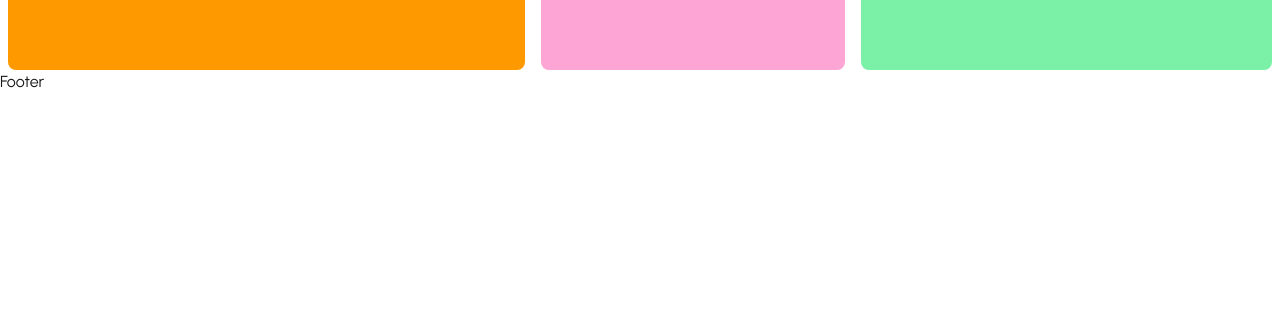
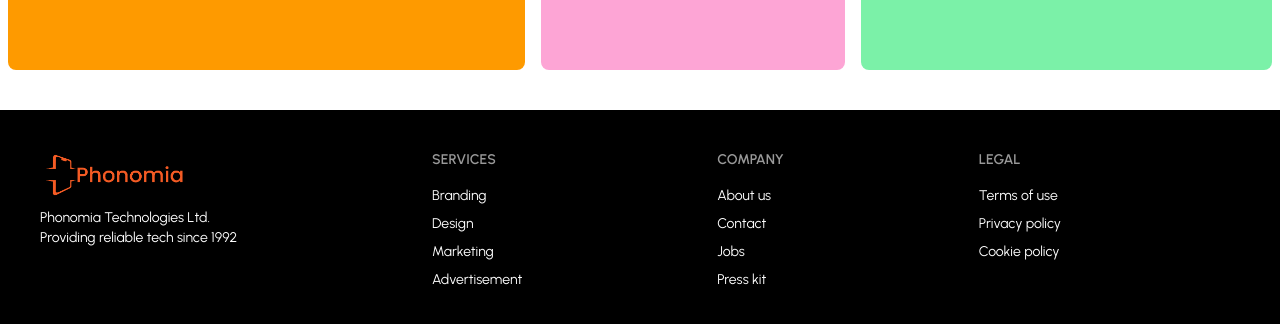
Before and after one commit to Rafi-Shariar/Phonomia-Client, a React (Vite) app: page / in a window 1280 px wide. Shown: the part 2174-2498 px from the top of the page. Before the commit the page ends 2268 px from the top, so only its background shows below. Built offline with nearby package versions, Linux system fonts and the light colour scheme.

Commit message:
Footer done

```diff
--- /dev/null
+++ b/src/components/homepage/FaqContainer.jsx
@@ -0,0 +1,47 @@
+import React from "react";
+
+const FaqContainer = () => {
+  return (
+    <div>
+      <h1
+        className="text-4xl font-semibold
+        bg-linear-to-r from-orange-600 to-yellow-300
+        bg-clip-text text-transparent mt-10"
+      >
+        FAQs
+      </h1>
+
+      <div className="collapse collapse-plus bg-base-100 border border-base-300 mt-6">
+        <input type="radio" name="my-accordion-3" defaultChecked />
+        <div className="collapse-title font-semibold">
+          How do I create an account?
+        </div>
+        <div className="collapse-content text-sm">
+          Click the "Sign Up" button in the top right corner and follow the
+          registration process.
+        </div>
+      </div>
+      <div className="collapse collapse-plus bg-base-100 border border-base-300">
+        <input type="radio" name="my-accordion-3" />
+        <div className="collapse-title font-semibold">
+          I forgot my password. What should I do?
+        </div>
+        <div className="collapse-content text-sm">
+          Click on "Forgot Password" on the login page and follow the
+          instructions sent to your email.
+        </div>
+      </div>
+      <div className="collapse collapse-plus bg-base-100 border border-base-300">
+        <input type="radio" name="my-accordion-3" />
+        <div className="collapse-title font-semibold">
+          How do I update my profile information?
+        </div>
+        <div className="collapse-content text-sm">
+          Go to "My Account" settings and select "Edit Profile" to make changes.
+        </div>
+      </div>
+    </div>
+  );
+};
+
+export default FaqContainer;
--- /dev/null
+++ b/src/components/shared/Footer.jsx
@@ -0,0 +1,40 @@
+import React from "react";
+import Logo from '../../assets/Logo.png'
+const Footer = () => {
+  return (
+    <div>
+      <footer className="footer sm:footer-horizontal bg-black text-white p-10">
+        <aside>
+          <img src={Logo} className="w-38"></img>
+          <p>
+            Phonomia Technologies Ltd.
+            <br />
+            Providing reliable tech since 1992
+          </p>
+        </aside>
+        <nav>
+          <h6 className="footer-title">Services</h6>
+          <a className="link link-hover">Branding</a>
+          <a className="link link-hover">Design</a>
+          <a className="link link-hover">Marketing</a>
+          <a className="link link-hover">Advertisement</a>
+        </nav>
+        <nav>
+          <h6 className="footer-title">Company</h6>
+          <a className="link link-hover">About us</a>
+          <a className="link link-hover">Contact</a>
+          <a className="link link-hover">Jobs</a>
+          <a className="link link-hover">Press kit</a>
+        </nav>
+        <nav>
+          <h6 className="footer-title">Legal</h6>
+          <a className="link link-hover">Terms of use</a>
+          <a className="link link-hover">Privacy policy</a>
+          <a className="link link-hover">Cookie policy</a>
+        </nav>
+      </footer>
+    </div>
+  );
+};
+
+export default Footer;
--- a/src/layouts/Rootlayout.jsx
+++ b/src/layouts/Rootlayout.jsx
@@ -1,6 +1,7 @@
 import React from 'react';
 import { Outlet } from 'react-router';
 import Navbar from '../components/shared/Navbar';
+import Footer from '../components/shared/Footer';
 
 const Rootlayout = () => {
     return (
@@ -12,8 +13,8 @@ const Rootlayout = () => {
             <Outlet></Outlet>
         </section>
 
-        <footer>
-            Footer
+        <footer className='mt-10'>
+            <Footer></Footer>
         </footer>
        </section>
     );
--- a/src/pages/user pages/Homepage.jsx
+++ b/src/pages/user pages/Homepage.jsx
@@ -5,6 +5,7 @@ import SearchBar from '../../components/homepage/SearchBar';
 import TopSellingContainer from '../../components/homepage/TopSellingContainer';
 import BrandsLogoContainer from '../../components/homepage/BrandsLogoContainer';
 import ReviewContainer from '../../components/homepage/ReviewContainer';
+import FaqContainer from '../../components/homepage/faqContainer';
 
 const Homepage = () => {
     return (
```
